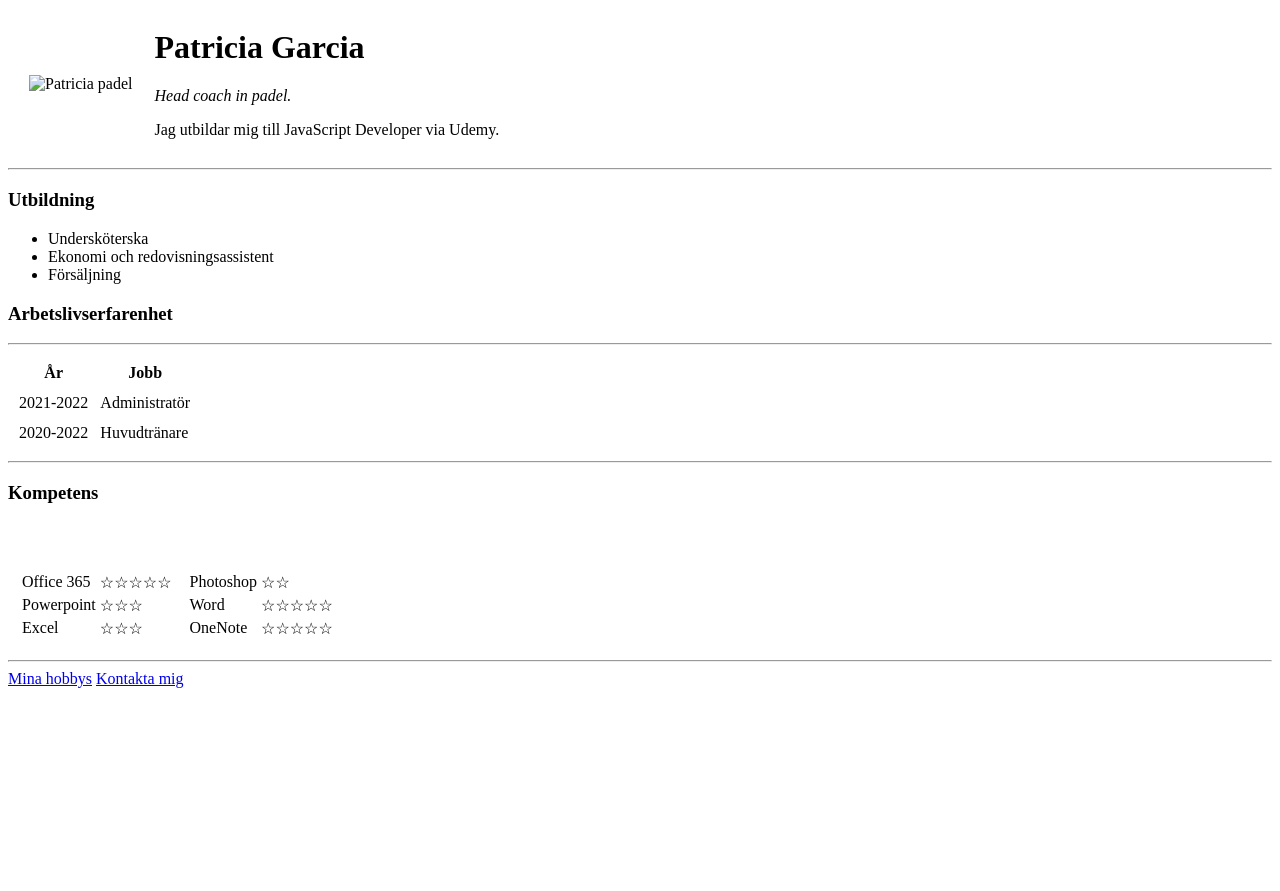
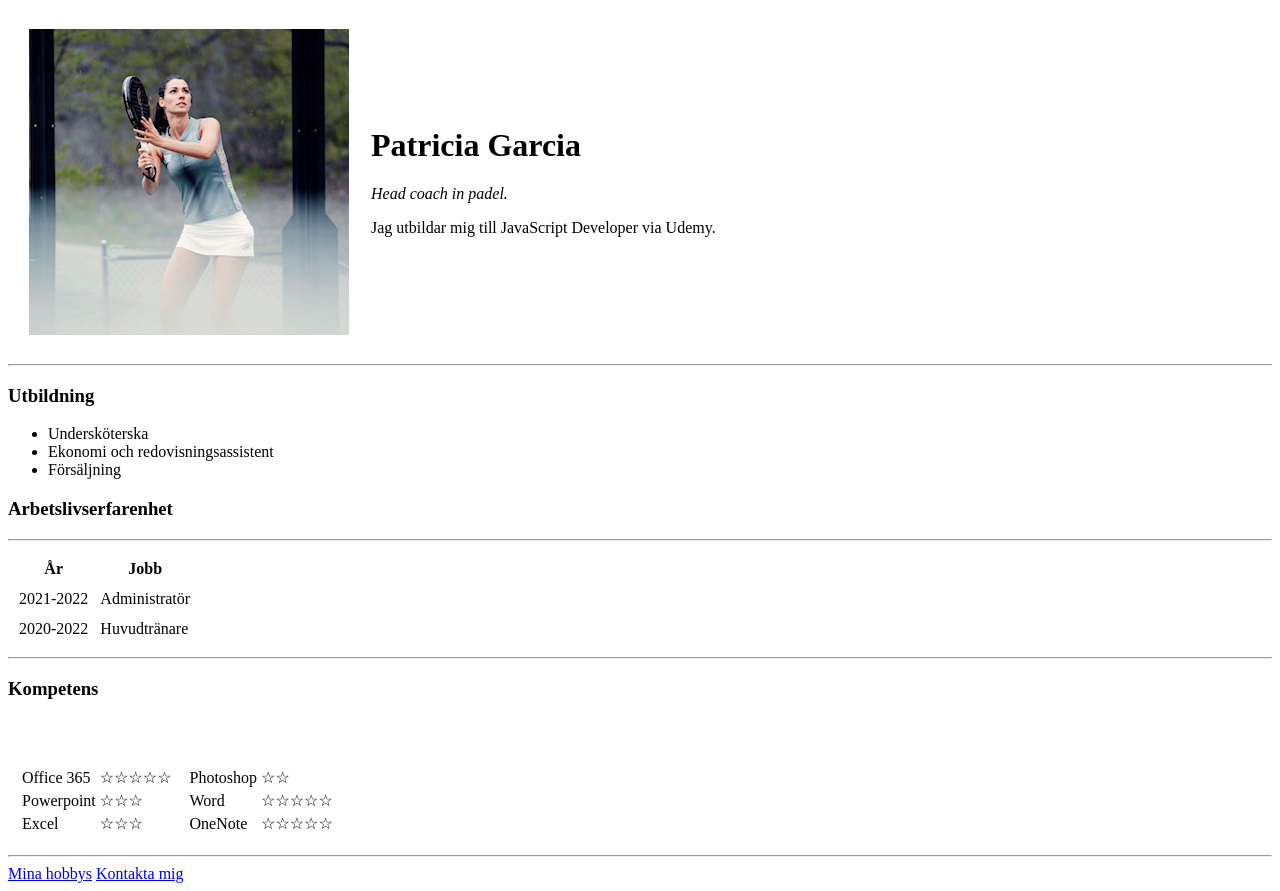
Before and after one commit to PatriciaRGarcia/cv, a plain HTML site: page index.html in a window 1280 px wide. Before the commit the page ends 800 px from the top, so only its background shows below. Drawn offline with Linux system fonts and the light colour scheme.

Commit message:
Update index.html

```diff
--- a/index.html
+++ b/index.html
@@ -8,7 +8,7 @@
 <body>
   <table cellspacing="20">
     <tr>
-      <td><img src="images/img_8387.jpg" alt="Patricia padel"></td>
+      <td><img src="bilder/img_8387.jpg" alt="Patricia padel"></td>
       <td><h1>Patricia Garcia</h1>
       <p> <em> Head coach in padel.</em> </p>
       <p> Jag utbildar mig till JavaScript Developer via Udemy.</p></td>
```
